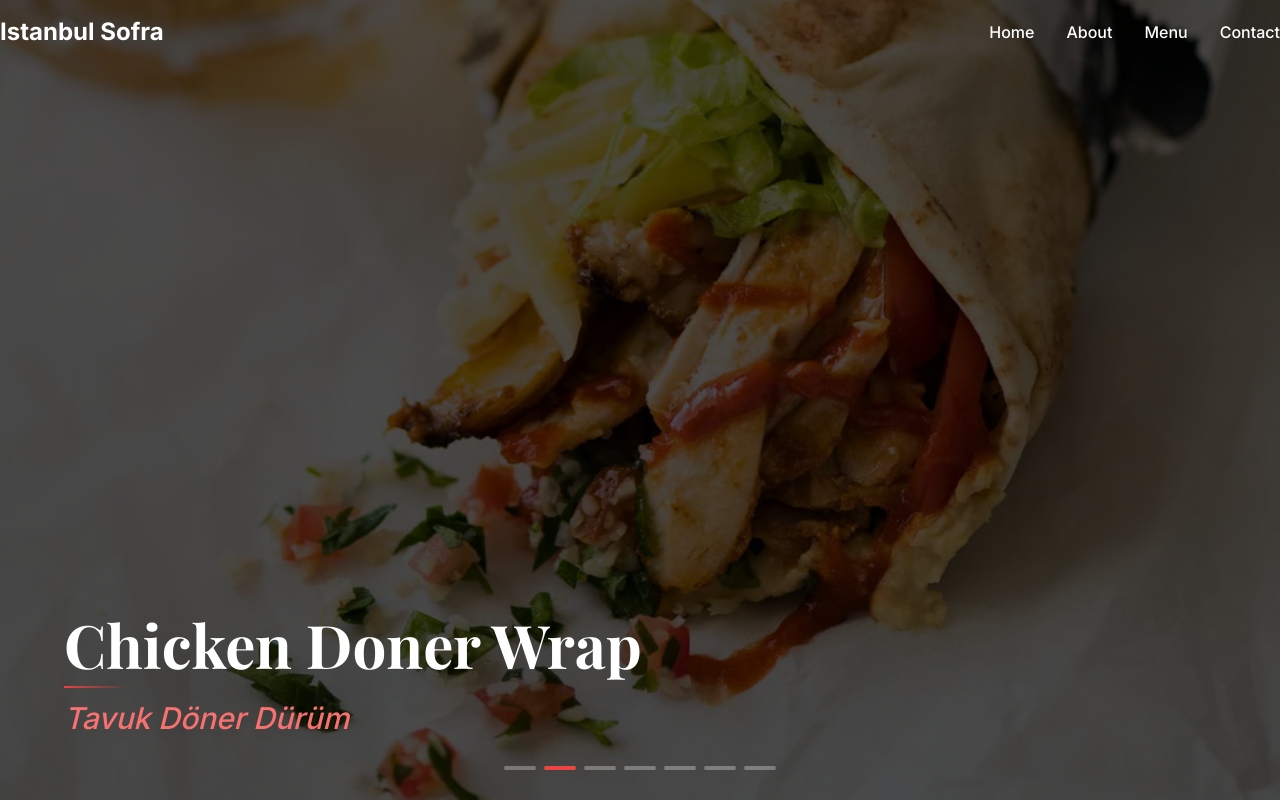
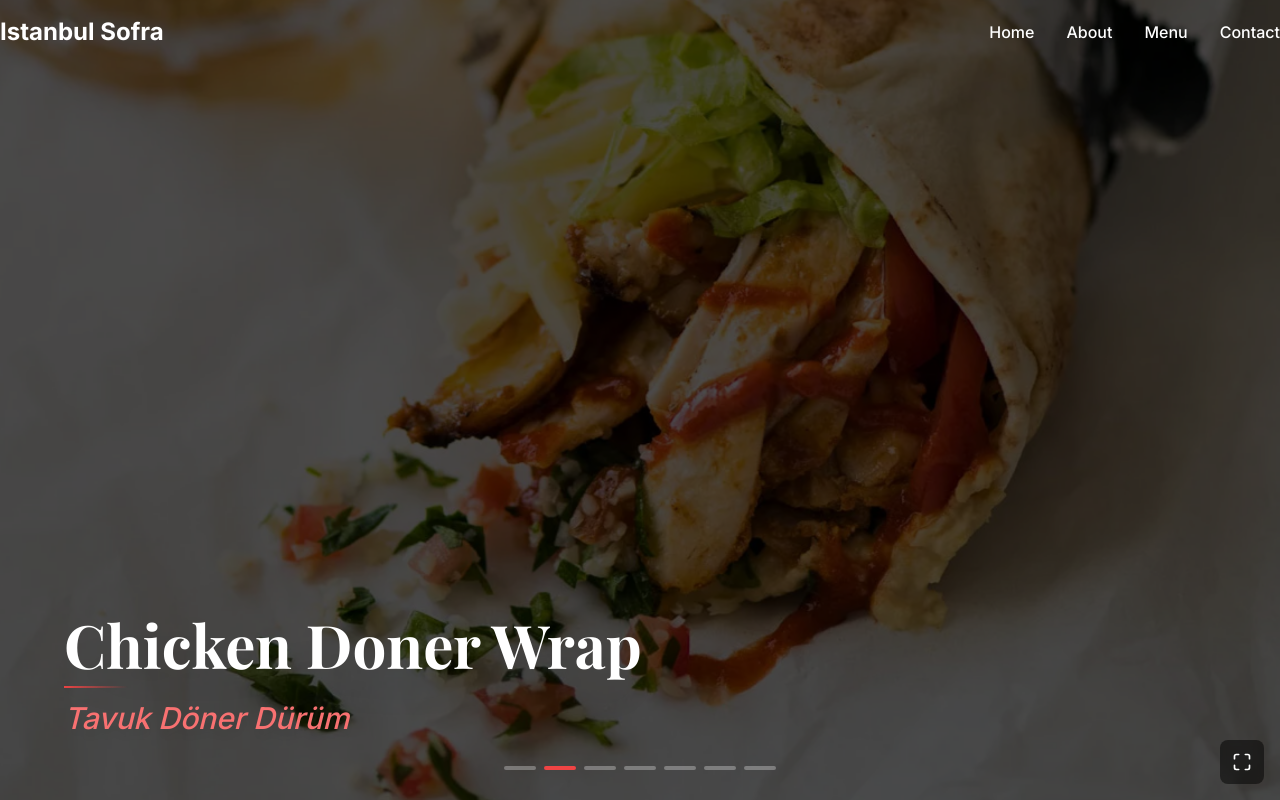
Before and after one commit to usama1s/IstanbulSofra, a React (Vite) app: page / in a window 1280 px wide. Shown: the top 800 px of the page. Built offline with nearby package versions, Linux system fonts and the light colour scheme.

Commit message:
prices in slider

```diff
--- a/src/components/NewHero.jsx
+++ b/src/components/NewHero.jsx
@@ -1,10 +1,13 @@
-import React from 'react'
+import React, { useState } from 'react'
 import Slider from 'react-slick'
 import { menuItems } from './Menu'
+import { Maximize, Minimize } from 'lucide-react'
 import "slick-carousel/slick/slick.css"
 import "slick-carousel/slick/slick-theme.css"
 
 const NewHero = () => {
+  const [isFullscreen, setIsFullscreen] = useState(false)
+
   // Get all featured dishes from menu
   const getFeaturedDishes = () => {
     const featured = []
@@ -14,7 +17,8 @@ const NewHero = () => {
           featured.push({
             name: item.name,
             turkish: item.turkish,
-            image: item.image
+            image: item.image,
+            price: item.price
           })
         }
       })
@@ -29,6 +33,31 @@ const NewHero = () => {
     if (element) {
       element.scrollIntoView({ behavior: 'smooth', block: 'start' })
     }
+  }
+
+  const toggleFullscreen = () => {
+    const element = document.getElementById('hero-slider')
+
+    if (!isFullscreen) {
+      // Enter fullscreen
+      if (element.requestFullscreen) {
+        element.requestFullscreen()
+      } else if (element.webkitRequestFullscreen) {
+        element.webkitRequestFullscreen()
+      } else if (element.msRequestFullscreen) {
+        element.msRequestFullscreen()
+      }
+    } else {
+      // Exit fullscreen
+      if (document.exitFullscreen) {
+        document.exitFullscreen()
+      } else if (document.webkitExitFullscreen) {
+        document.webkitExitFullscreen()
+      } else if (document.msExitFullscreen) {
+        document.msExitFullscreen()
+      }
+    }
+    setIsFullscreen(!isFullscreen)
   }
 
   const settings = {
@@ -47,7 +76,16 @@ const NewHero = () => {
   }
 
   return (
-    <section className="w-full h-screen bg-black">
+    <section id="hero-slider" className="w-full h-screen bg-black relative">
+      {/* Fullscreen Button */}
+      <button
+        onClick={toggleFullscreen}
+        className="absolute bottom-4 right-4 z-30 bg-black/50 hover:bg-black/70 text-white p-3 rounded-lg transition-all duration-300 backdrop-blur-sm"
+        title={isFullscreen ? "Exit Fullscreen" : "Enter Fullscreen"}
+      >
+        {isFullscreen ? <Minimize size={20} /> : <Maximize size={20} />}
+      </button>
+
       <Slider {...settings} className="h-full">
         {/* Istanbul Sofra Main Slide */}
         <div key="istanbul-sofra" className="h-screen">
@@ -69,12 +107,14 @@ const NewHero = () => {
               <p className="text-xl md:text-2xl lg:text-3xl font-light mb-8 text-gray-200 drop-shadow-xl leading-relaxed">
                 Authentic Turkish Cuisine
               </p>
+              {!isFullscreen && (
                 <button
                   onClick={scrollToMenu}
                   className="bg-red-600 hover:bg-red-700 text-white font-semibold py-4 px-8 rounded-lg text-lg md:text-xl transition-all duration-300 transform hover:scale-105 shadow-lg hover:shadow-xl"
                 >
                   View Menu
                 </button>
+              )}
             </div>
           </div>
         </div>
@@ -102,6 +142,11 @@ const NewHero = () => {
                 <p className="text-red-400 text-lg md:text-2xl lg:text-3xl font-medium italic drop-shadow-xl">
                   {dish.turkish}
                 </p>
+                {isFullscreen && dish.price && (
+                  <p className="text-yellow-400 text-xl md:text-3xl lg:text-4xl font-bold mt-4 drop-shadow-xl">
+                    {dish.price}
+                  </p>
+                )}
               </div>
             </div>
           </div>
```
Lines whose indentation alone changed are shown as unchanged.
